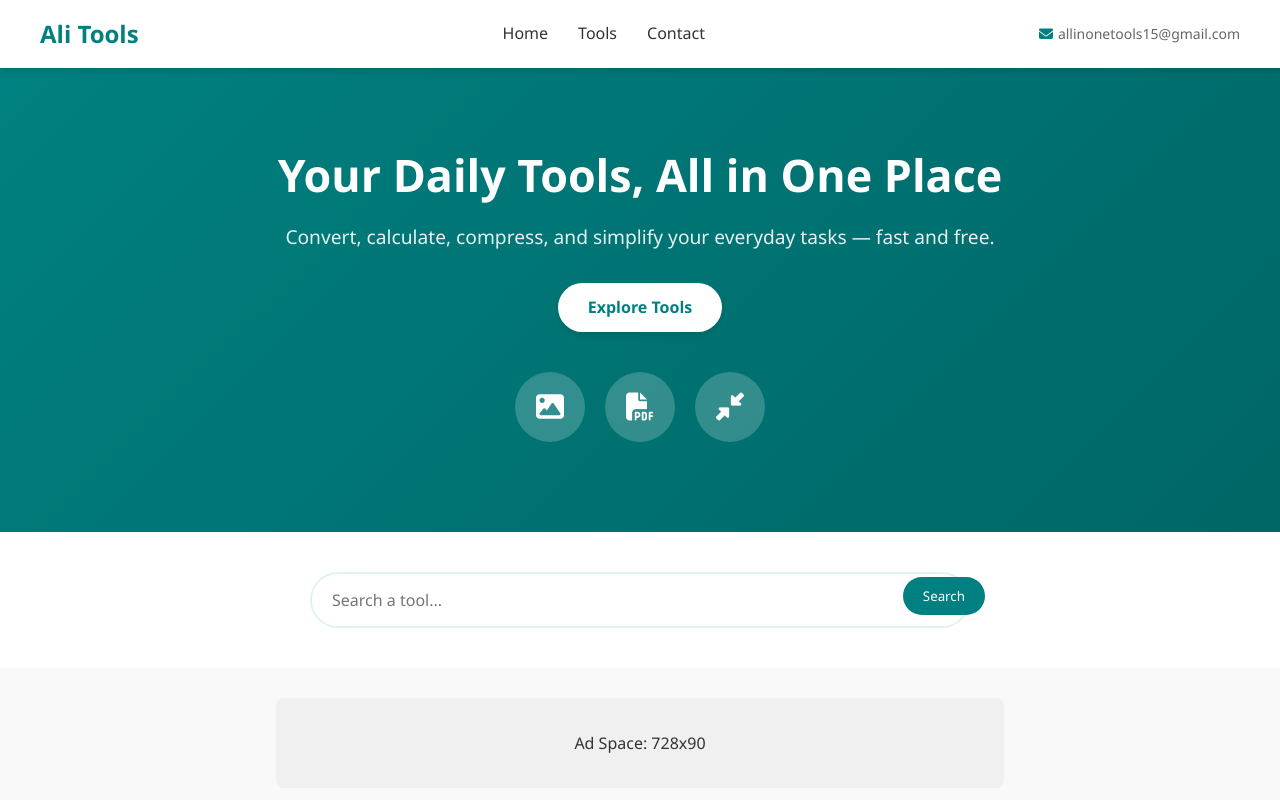
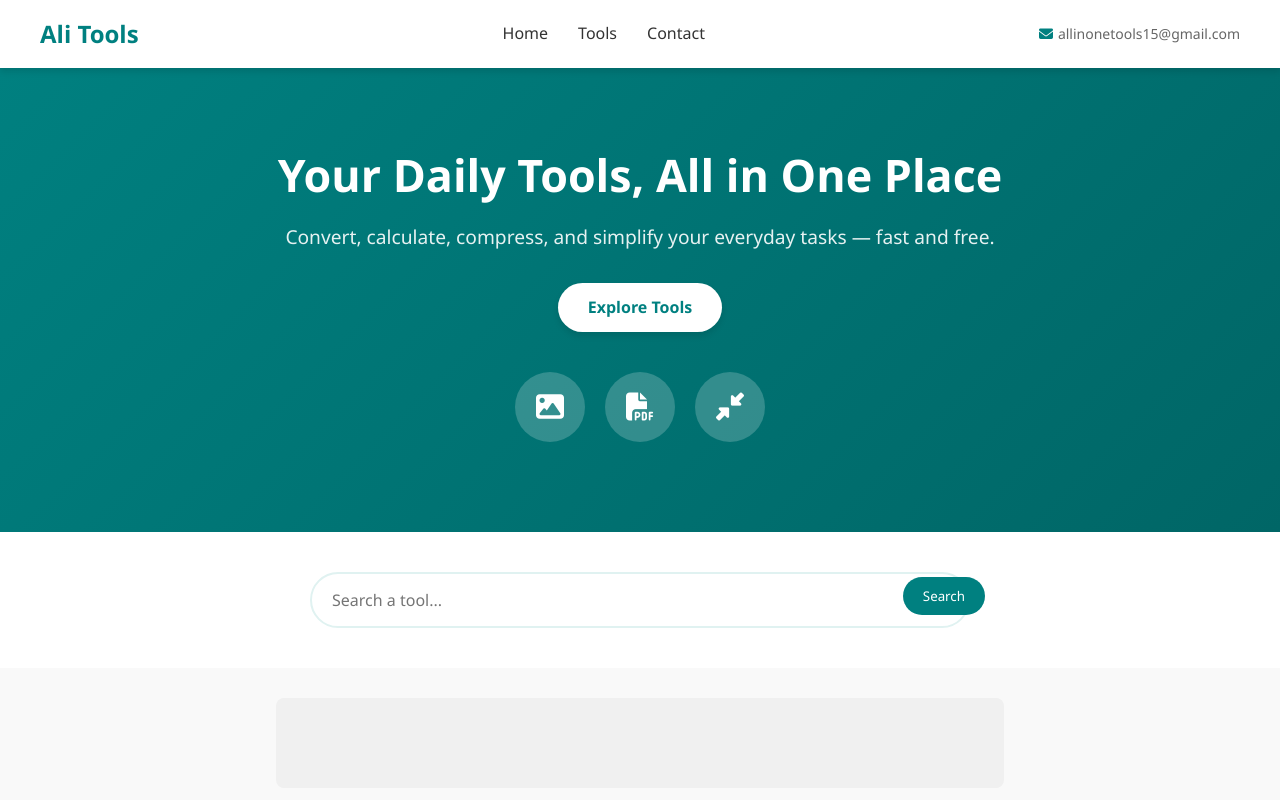
Before and after one commit to Kingguld/All-in-One-Tools, a plain HTML site: page index.html in a window 1280 px wide. Shown: the top 800 px of the page. Drawn offline with Linux system fonts and the light colour scheme.

Commit message:
Update index.html

```diff
--- a/index.html
+++ b/index.html
@@ -571,8 +571,17 @@
     </section>
 	 <!-- Ad Space (Middle) -->
             <div class="ad-container">
-                <!-- Google AdSense Code Would Go Here -->
-                Ad Space: 728x90
+                <!-- <script type="text/javascript">
+	atOptions = {
+		'key' : '13eaade2cad944aa2550347f60deb437',
+		'format' : 'iframe',
+		'height' : 90,
+		'width' : 728,
+		'params' : {}
+	};
+</script>
+<script type="text/javascript" src="//www.highperformanceformat.com/13eaade2cad944aa2550347f60deb437/invoke.js"></script>
+        -->
             </div>
             <span class="ad-label">Advertisement</span>
 <script type="text/javascript">
```
